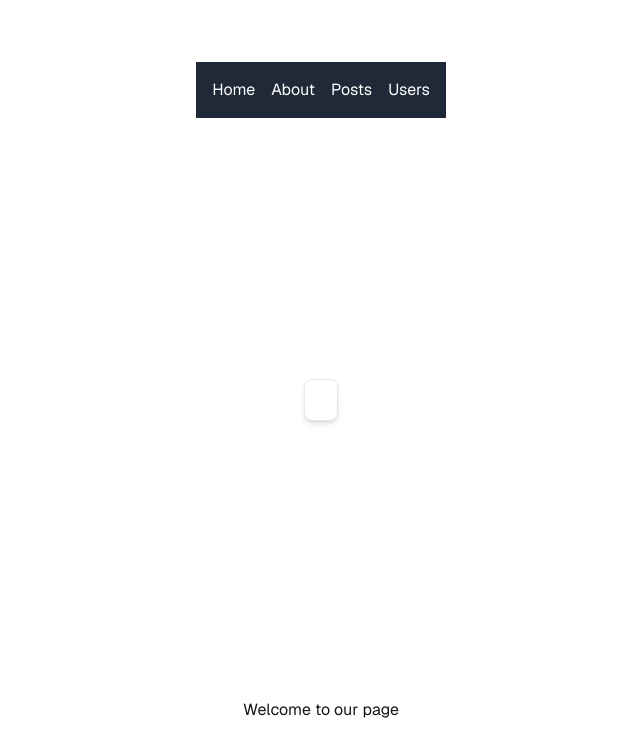
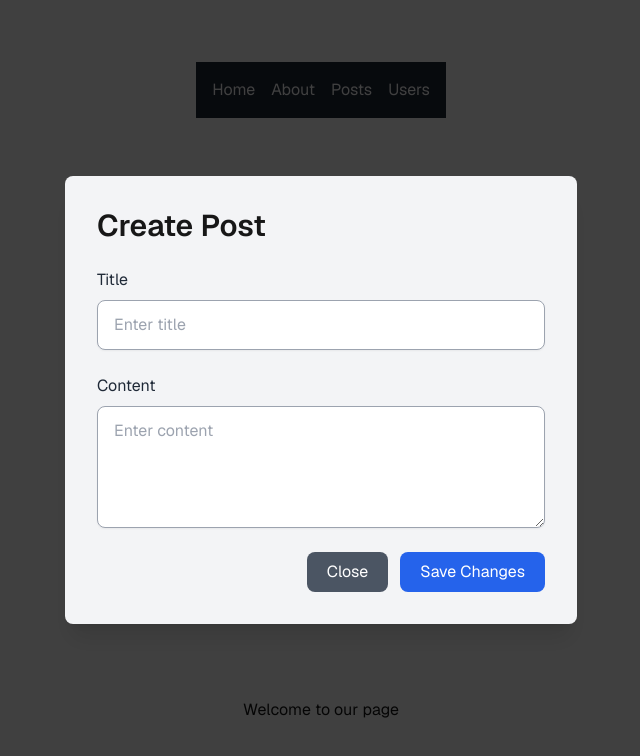
Before and after one commit to LeGabriel254/alx-project-0x02-setup, a Next.js app in the folder alx-project-0x02/: page / in a window 1280 px wide. Shown: the top 756 px of the page, without its empty margins (319-959 px from the left). Built offline with nearby package versions, Linux system fonts and the light colour scheme.

Commit message:
Modified

```diff
--- /dev/null
+++ b/alx-project-0x02/components/common/PostModal.tsx
@@ -0,0 +1,53 @@
+import React, { useState } from 'react';
+import { PostModalProps } from '@/interfaces';
+
+const PostModal: React.FC<PostModalProps> = ({ onSave, onClose }) => {
+    const [title, setTitle] = useState('');
+    const [content, setContent] = useState('');
+
+    const handleSave = () => {
+        if (typeof onSave === 'function') {
+            onSave(title, content);
+        } else {
+            console.error('onSave is not a function');
+        }
+    };
+
+    return (
+        <div className="fixed inset-0 flex items-center justify-center bg-black bg-opacity-75">
+            <div className="bg-gray-100 rounded-lg shadow-xl p-8 w-full max-w-lg">
+                <h2 className="text-3xl font-semibold mb-6">Create Post</h2>
+                <form>
+                    <div className="mb-6">
+                        <label htmlFor="formTitle" className="block text-gray-800">Title</label>
+                        <input
+                            type="text"
+                            id="formTitle"
+                            placeholder="Enter title"
+                            value={title}
+                            onChange={(e) => setTitle(e.target.value)}
+                            className="mt-2 block w-full px-4 py-3 border border-gray-400 rounded-lg shadow-sm focus:outline-none focus:ring-blue-600 focus:border-blue-600 sm:text-base"
+                        />
+                    </div>
+                    <div className="mb-6">
+                        <label htmlFor="formContent" className="block text-gray-800">Content</label>
+                        <textarea
+                            id="formContent"
+                            rows={4}
+                            placeholder="Enter content"
+                            value={content}
+                            onChange={(e) => setContent(e.target.value)}
+                            className="mt-2 block w-full px-4 py-3 border border-gray-400 rounded-lg shadow-sm focus:outline-none focus:ring-blue-600 focus:border-blue-600 sm:text-base"
+                        />
+                    </div>
+                </form>
+                <div className="modal-footer flex justify-end space-x-3">
+                    <button onClick={onClose} className="bg-gray-600 text-white px-5 py-2 rounded-lg">Close</button>
+                    <button onClick={handleSave} className="bg-blue-600 text-white px-5 py-2 rounded-lg">Save Changes</button>
+                </div>
+            </div>
+        </div>
+    );
+};
+
+export default PostModal;
--- a/alx-project-0x02/pages/index.tsx
+++ b/alx-project-0x02/pages/index.tsx
@@ -2,6 +2,7 @@ import Image from "next/image";
 import { Geist, Geist_Mono } from "next/font/google";
 import  Header from "@/components/layout/Header";
 import Card from "@/components/common/Card";
+import PostModal from "@/components/common/PostModal";
 
 const geistSans = Geist({
   variable: "--font-geist-sans",
@@ -20,6 +21,7 @@ export default function Home() {
     >
       <Header />
       <Card />
+      <PostModal />
       <h1>Welcome to our page</h1>
     </div>
   );
```
